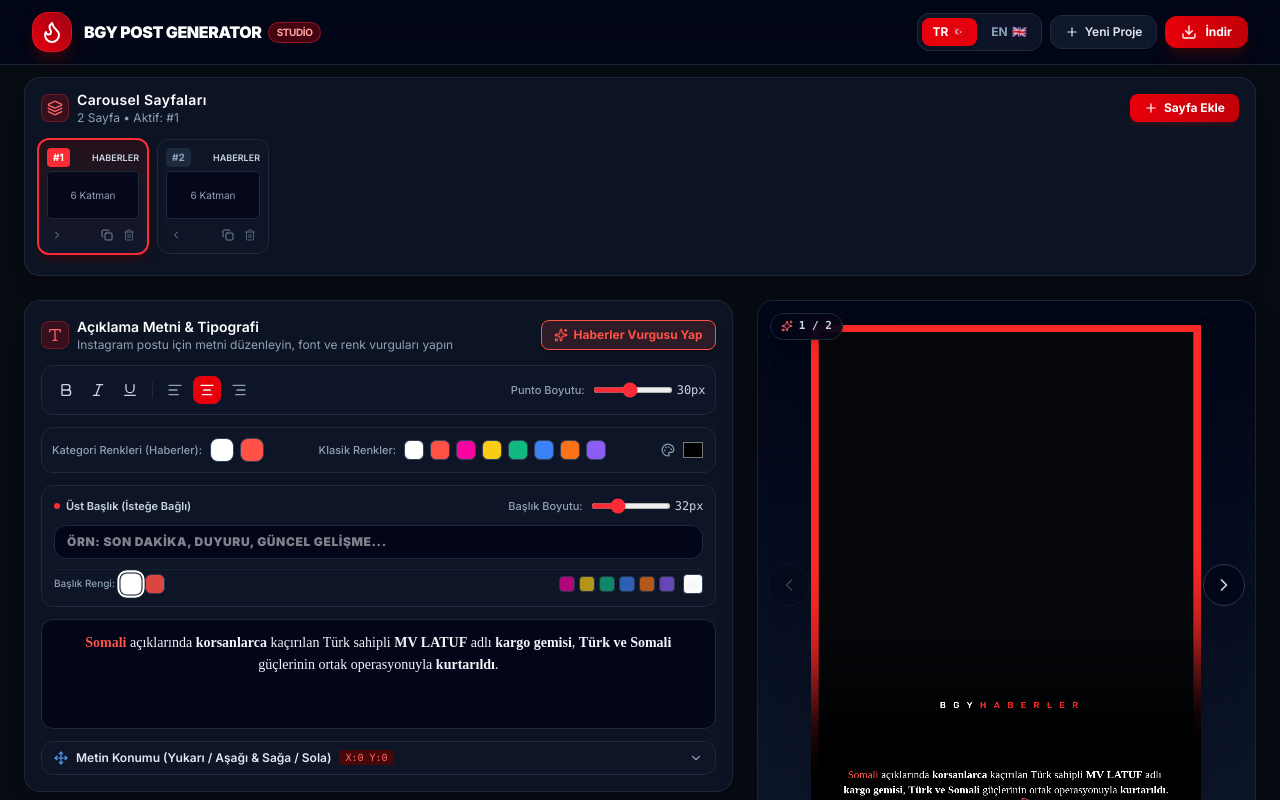
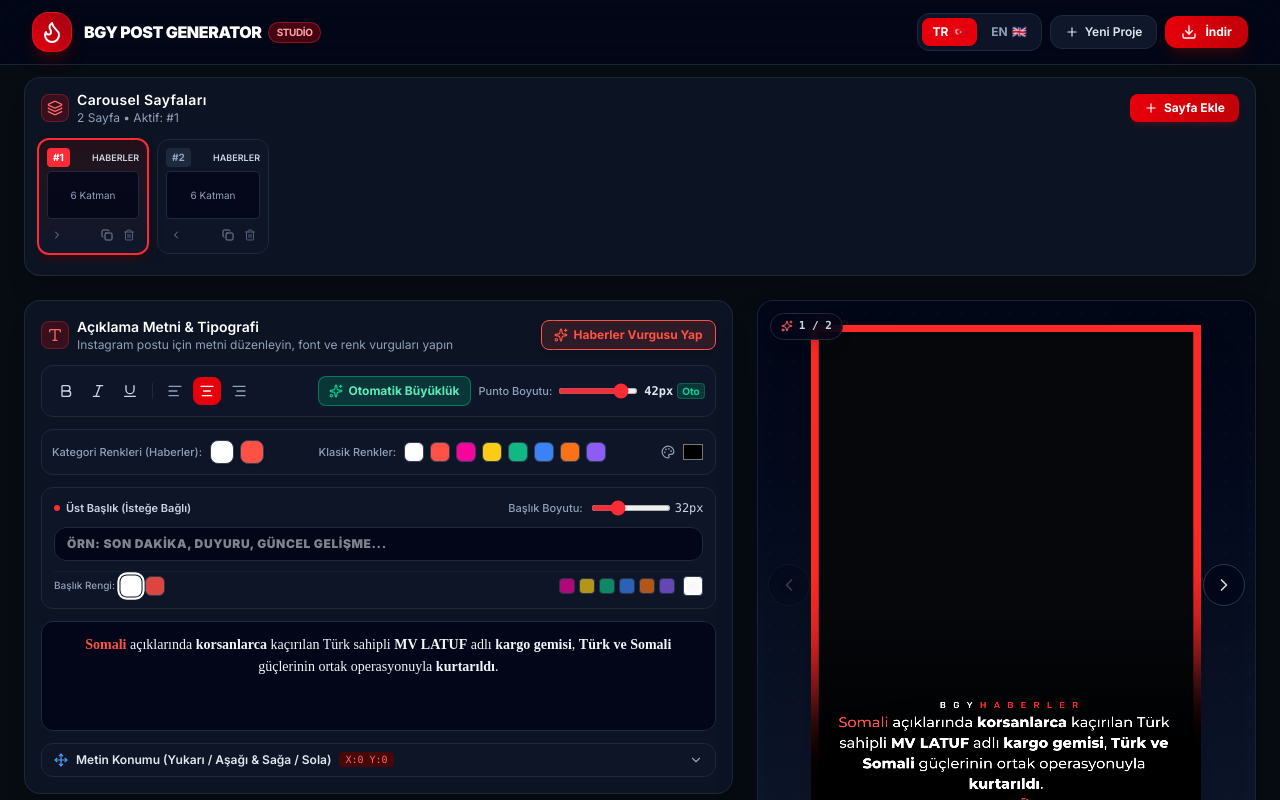
Before and after one commit to zenclaut/instapostgenerator, a React (Vite) app: page / in a window 1280 px wide. Shown: the top 800 px of the page. Built offline with nearby package versions, Linux system fonts and the light colour scheme.

Commit message:
feat: add dynamic auto font size calculation and auto-fitting text engine

```diff
--- a/src/components/editor/RichTextEditor.tsx
+++ b/src/components/editor/RichTextEditor.tsx
@@ -16,6 +16,7 @@ import {
 } from 'lucide-react';
 import type { SlideData, CategoryDefinition } from '../../types/postTypes';
 import { PRESET_CATEGORIES } from '../../engine/categoryLoader';
+import { calculateAutoFontSize } from '../../engine/canvasRenderer';
 import { useLanguage } from '../../i18n/LanguageContext';
 
 interface RichTextEditorProps {
@@ -39,9 +40,52 @@ export const RichTextEditor: React.FC<RichTextEditorProps> = ({ slide, categorie
   const { t } = useLanguage();
   const editorRef = useRef<HTMLDivElement>(null);
   const [isPositionSectionOpen, setIsPositionSectionOpen] = useState(false);
+  const offscreenCanvasRef = useRef<HTMLCanvasElement | null>(null);
 
   const currentCategory = categories.find((c) => c.id === slide.categoryId) || PRESET_CATEGORIES[0];
   const primaryAccent = currentCategory.fontInfo.colors.find((c) => c.color !== '#FFFFFF')?.color || '#FF5145';
+
+  const isAuto = slide.autoFontSize !== false;
+
+  const effectiveFontSize = React.useMemo(() => {
+    if (!isAuto) return slide.fontSize;
+    if (typeof document === 'undefined') return slide.fontSize;
+
+    if (!offscreenCanvasRef.current) {
+      offscreenCanvasRef.current = document.createElement('canvas');
+    }
+    const ctx = offscreenCanvasRef.current.getContext('2d');
+    if (!ctx) return slide.fontSize;
+
+    const nameLayer = slide.layers?.find((l) => l.enabled && l.id === 'name');
+    const logoLayer = slide.layers?.find((l) => l.enabled && (l.id === 'logo' || l.id === 'logo-white'));
+    let topBoundary = 1070;
+    if (nameLayer) topBoundary = 1065 + (nameLayer.offsetY || 0) + 8;
+    let bottomBoundary = 1305;
+    if (logoLayer) bottomBoundary = 1310 + (logoLayer.offsetY || 0) - 8;
+    const availableHeight = Math.max(120, bottomBoundary - topBoundary);
+
+    return calculateAutoFontSize(ctx, {
+      contentHtml: slide.contentHtml,
+      title: slide.title,
+      titleFontSize: slide.titleFontSize || 32,
+      fontFamily: slide.fontFamily || 'Montserrat',
+      maxTextWidth: 920,
+      targetHeight: availableHeight,
+      minFontSize: 18,
+      maxFontSize: 42,
+      textColor: slide.textColor || '#FFFFFF'
+    });
+  }, [
+    isAuto,
+    slide.fontSize,
+    slide.contentHtml,
+    slide.title,
+    slide.titleFontSize,
+    slide.fontFamily,
+    slide.textColor,
+    slide.layers
+  ]);
 
   useEffect(() => {
     if (editorRef.current && editorRef.current.innerHTML !== slide.contentHtml) {
@@ -179,22 +223,57 @@ export const RichTextEditor: React.FC<RichTextEditorProps> = ({ slide, categorie
           </button>
         </div>
 
-        {/* Punto Boyutu */}
-        <div className="flex items-center gap-2">
-          <span className="text-[11px] text-slate-400 font-medium">{t('fontSize')}:</span>
-          <div className="flex items-center gap-1">
+        {/* Punto Boyutu & Otomatik Büyüklük Seçeneği */}
+        <div className="flex items-center gap-2 flex-wrap sm:flex-nowrap">
+          {/* Otomatik Büyüklük Aç/Kapa Butonu */}
+          <button
+            type="button"
+            onClick={() => {
+              const nextAuto = !isAuto;
+              onChange({
+                autoFontSize: nextAuto,
+                ...(nextAuto ? {} : { fontSize: effectiveFontSize })
+              });
+            }}
+            className={`flex items-center gap-1.5 px-2.5 py-1.5 rounded-lg text-xs font-bold transition-all border select-none shadow-sm active:scale-95 ${
+              isAuto
+                ? 'bg-emerald-500/20 border-emerald-500/50 text-emerald-300 shadow-emerald-950/40'
+                : 'bg-slate-800/80 border-slate-700 text-slate-400 hover:text-slate-200 hover:border-slate-600'
+            }`}
+            title={t('autoFontSizeDesc')}
+          >
+            <Sparkles className={`w-3.5 h-3.5 ${isAuto ? 'animate-pulse text-emerald-400' : 'text-slate-400'}`} />
+            <span>{t('autoFontSize')}</span>
+          </button>
+
+          <div className="flex items-center gap-1.5">
+            <span className="text-[11px] text-slate-400 font-medium hidden sm:inline">{t('fontSize')}:</span>
             <input
               type="range"
-              min="20"
-              max="42"
+              min="18"
+              max="46"
               step="1"
-              value={slide.fontSize}
-              onChange={(e) => onChange({ fontSize: parseInt(e.target.value) })}
+              value={effectiveFontSize}
+              onChange={(e) => {
+                const newSize = parseInt(e.target.value);
+                onChange({
+                  fontSize: newSize,
+                  autoFontSize: false
+                });
+              }}
               className="w-20 accent-red-500 cursor-pointer h-1.5 bg-slate-800 rounded-lg"
+              title={isAuto ? t('manualModeHint') : `${slide.fontSize}px`}
             />
-            <span className="text-xs font-mono text-slate-300 w-7 text-right">
-              {slide.fontSize}px
-            </span>
+            <div className="flex items-center gap-1 min-w-[56px] justify-end">
+              <span className="text-xs font-mono font-bold text-slate-200">
+                {effectiveFontSize}px
+              </span>
+              {isAuto && (
+                <span className="text-[10px] font-bold bg-emerald-500/20 text-emerald-400 border border-emerald-500/30 px-1 py-0.5 rounded leading-none">
+                  {t('autoBadge')}
+                </span>
+              )}
+            </div>
           </div>
         </div>
       </div>
--- a/src/db/postDatabase.ts
+++ b/src/db/postDatabase.ts
@@ -46,7 +46,8 @@ export const createNewSlide = (categoryId: string = 'haberler', index: number =
     fontFamily: 'Montserrat',
     textAlign: 'center',
     textColor: '#FFFFFF',
-    highlightColor: primaryHighlight
+    highlightColor: primaryHighlight,
+    autoFontSize: true
   };
 };
 
@@ -92,7 +93,8 @@ export const SAMPLE_PROJECTS: ProjectData[] = [
         fontFamily: 'Montserrat',
         textAlign: 'center',
         textColor: '#FFFFFF',
-        highlightColor: '#FF5145'
+        highlightColor: '#FF5145',
+        autoFontSize: true
       },
       {
         id: 'slide-h-2',
@@ -116,7 +118,8 @@ export const SAMPLE_PROJECTS: ProjectData[] = [
         fontFamily: 'Montserrat',
         textAlign: 'center',
         textColor: '#FFFFFF',
-        highlightColor: '#FF5145'
+        highlightColor: '#FF5145',
+        autoFontSize: true
       }
     ]
   },
@@ -149,7 +152,8 @@ export const SAMPLE_PROJECTS: ProjectData[] = [
         fontFamily: 'Montserrat',
         textAlign: 'center',
         textColor: '#FFFFFF',
-        highlightColor: '#F6049D'
+        highlightColor: '#F6049D',
+        autoFontSize: true
       }
     ]
   }
--- a/src/engine/canvasRenderer.ts
+++ b/src/engine/canvasRenderer.ts
@@ -243,14 +243,44 @@ export async function renderSlideToCanvas(
 
   const contentPaddingX = 80;
   const maxTextWidth = baseWidth - (contentPaddingX * 2);
-  const bottomReservedArea = 140;
-  const textBottomAnchor = baseHeight - bottomReservedArea;
 
+  // name.PNG (BGY Haberler rozeti) ve logo.PNG (Monogram) katmanlarına göre dinamik hedef alan
+  const nameLayer = activeLayers.find((l) => l.id === 'name');
+  const logoLayer = activeLayers.find((l) => l.id === 'logo' || l.id === 'logo-white');
+
+  // Varsayılan güvenli sınırlar (1080x1440 üzerinde name: 1064 altı, logo: 1310 üstü)
+  let topBoundary = 1070;
+  if (nameLayer) {
+    topBoundary = 1065 + (nameLayer.offsetY || 0) + 8;
+  }
+  let bottomBoundary = 1305;
+  if (logoLayer) {
+    bottomBoundary = 1310 + (logoLayer.offsetY || 0) - 8;
+  }
+
+  const availableHeight = Math.max(120, bottomBoundary - topBoundary);
   const fontFam = slide.fontFamily || 'Metropolis, Montserrat, sans-serif';
-  const bodyFontSize = slide.fontSize || 29;
-  const lineHeight = bodyFontSize * 1.42;
   const titleFontSize = slide.titleFontSize || 32;
   const titleLineHeight = titleFontSize * 1.35;
+
+  const isAuto = slide.autoFontSize !== false;
+  let bodyFontSize = slide.fontSize || 29;
+
+  if (isAuto) {
+    bodyFontSize = calculateAutoFontSize(ctx, {
+      contentHtml: slide.contentHtml,
+      title: slide.title,
+      titleFontSize,
+      fontFamily: fontFam,
+      maxTextWidth,
+      targetHeight: availableHeight,
+      minFontSize: 18,
+      maxFontSize: 42,
+      textColor: slide.textColor || '#FFFFFF'
+    });
+  }
+
+  const lineHeight = bodyFontSize * 1.42;
 
   let titleLines: string[] = [];
   if (slide.title && slide.title.trim().length > 0) {
@@ -265,7 +295,8 @@ export async function renderSlideToCanvas(
   const totalBodyHeight = wrappedLines.length * lineHeight;
   const totalContentBlockHeight = totalTitleHeight + totalBodyHeight;
 
-  let currentDrawY = textBottomAnchor - totalContentBlockHeight + 10 + textOffY;
+  // Header ve Logo arasında kusursuz dikey ortalama
+  let currentDrawY = topBoundary + ((availableHeight - totalContentBlockHeight) / 2) + textOffY;
 
   // Başlık Çizimi
   if (titleLines.length > 0) {
@@ -335,7 +366,80 @@ export async function renderSlideToCanvas(
   ctx.restore();
 }
 
-function wrapPlainString(ctx: CanvasRenderingContext2D, text: string, maxWidth: number): string[] {
+export interface AutoFontSizeOptions {
+  contentHtml: string;
+  title?: string;
+  titleFontSize?: number;
+  fontFamily: string;
+  maxTextWidth: number;
+  targetHeight: number;
+  minFontSize?: number;
+  maxFontSize?: number;
+  textColor?: string;
+}
+
+/**
+ * Verilen metin ve başlık için BGY post şablonunda (BGY Haberler rozeti ve alt logo arasında)
+ * en ideal ve kusursuz hizayı sağlayacak punto büyüklüğünü (fontSize) otomatik hesaplar.
+ */
+export function calculateAutoFontSize(
+  ctx: CanvasRenderingContext2D,
+  options: AutoFontSizeOptions
+): number {
+  const {
+    contentHtml,
+    title = '',
+    titleFontSize = 32,
+    fontFamily,
+    maxTextWidth,
+    targetHeight,
+    minFontSize = 18,
+    maxFontSize = 42,
+    textColor = '#FFFFFF'
+  } = options;
+
+  if (!contentHtml || contentHtml.trim().length === 0) {
+    return maxFontSize;
+  }
+
+  const rawSpans = parseHtmlToSpans(contentHtml, textColor);
+
+  // Başlık yüksekliği
+  let titleLinesCount = 0;
+  if (title && title.trim().length > 0) {
+    ctx.font = `800 ${titleFontSize}px ${fontFamily}`;
+    const lines = wrapPlainString(ctx, title, maxTextWidth);
+    titleLinesCount = lines.length;
+  }
+  const titleLineHeight = titleFontSize * 1.35;
+  const totalTitleHeight = titleLinesCount > 0 ? (titleLinesCount * titleLineHeight) + 16 : 0;
+  const availableBodyHeight = Math.max(40, targetHeight - totalTitleHeight);
+
+  // Binary search ile hedef yüksekliğe sığacak en büyük puntoyu bul
+  let low = minFontSize;
+  let high = maxFontSize;
+  let bestSize = minFontSize;
+
+  while (low <= high) {
+    const testSize = Math.floor((low + high) / 2);
+    const lineHeight = testSize * 1.42;
+    const wrappedLines = wrapRichSpans(ctx, rawSpans, maxTextWidth, testSize, fontFamily);
+    const bodyHeight = wrappedLines.length * lineHeight;
+
+    const fitsHeight = bodyHeight <= availableBodyHeight;
+
+    if (fitsHeight) {
+      bestSize = testSize;
+      low = testSize + 1; // Daha büyük punto sığıyor mu dene
+    } else {
+      high = testSize - 1; // Sığmadı, küçült
+    }
+  }
+
+  return bestSize;
+}
+
+export function wrapPlainString(ctx: CanvasRenderingContext2D, text: string, maxWidth: number): string[] {
   const words = text.split(' ');
   const lines: string[] = [];
   let currentLine = '';
@@ -359,7 +463,7 @@ function wrapPlainString(ctx: CanvasRenderingContext2D, text: string, maxWidth:
   return lines;
 }
 
-function wrapRichSpans(
+export function wrapRichSpans(
   ctx: CanvasRenderingContext2D,
   spans: TextSpan[],
   maxWidth: number,
--- a/src/engine/sampleAssets.ts
+++ b/src/engine/sampleAssets.ts
@@ -31,7 +31,8 @@ export const SAMPLE_PROJECTS: ProjectData[] = [
         fontFamily: 'Montserrat',
         textAlign: 'center',
         textColor: '#FFFFFF',
-        highlightColor: '#FF5145'
+        highlightColor: '#FF5145',
+        autoFontSize: true
       },
       {
         id: 'slide-h-2',
@@ -55,7 +56,8 @@ export const SAMPLE_PROJECTS: ProjectData[] = [
         fontFamily: 'Montserrat',
         textAlign: 'center',
         textColor: '#FFFFFF',
-        highlightColor: '#FF5145'
+        highlightColor: '#FF5145',
+        autoFontSize: true
       }
     ]
   },
@@ -88,7 +90,8 @@ export const SAMPLE_PROJECTS: ProjectData[] = [
         fontFamily: 'Montserrat',
         textAlign: 'center',
         textColor: '#FFFFFF',
-        highlightColor: '#F6049D'
+        highlightColor: '#F6049D',
+        autoFontSize: true
       }
     ]
   }
--- a/src/i18n/translations.ts
+++ b/src/i18n/translations.ts
@@ -108,6 +108,10 @@ export const translations = {
     alignCenter: 'Ortala',
     alignRight: 'Sağa Hizala',
     fontSize: 'Punto Boyutu',
+    autoFontSize: 'Otomatik Büyüklük',
+    autoFontSizeDesc: 'Puntoyu metin uzunluğuna göre haber başlığı ve logo arasına kusursuz sığacak şekilde otomatik ayarlar',
+    autoBadge: 'Oto',
+    manualModeHint: 'Manuel boyuta geçmek için kaydırıcıyı oynatın',
     categoryColors: 'Kategori Renkleri ({name})',
     classicColors: 'Klasik Renkler',
     customColor: 'Özel Renk',
@@ -257,6 +261,10 @@ export const translations = {
     alignCenter: 'Align Center',
     alignRight: 'Align Right',
     fontSize: 'Font Size',
+    autoFontSize: 'Auto Size',
+    autoFontSizeDesc: 'Automatically adjusts font size to fit text perfectly between header and bottom logo',
+    autoBadge: 'Auto',
+    manualModeHint: 'Move slider to switch to manual font size',
     categoryColors: 'Category Colors ({name})',
     classicColors: 'Classic Colors',
     customColor: 'Custom Color',
--- a/src/types/postTypes.ts
+++ b/src/types/postTypes.ts
@@ -81,6 +81,7 @@ export interface SlideData {
   highlightColor: string;     // Kategoriye özel vurgu rengi (#FF5145, #F6049D vb.)
   textOffsetX?: number;       // Metin yatay konumu (px)
   textOffsetY?: number;       // Metin dikey konumu (px)
+  autoFontSize?: boolean;     // Metin uzunluğuna göre puntoyu otomatik ayarlama
 }
 
 
```
